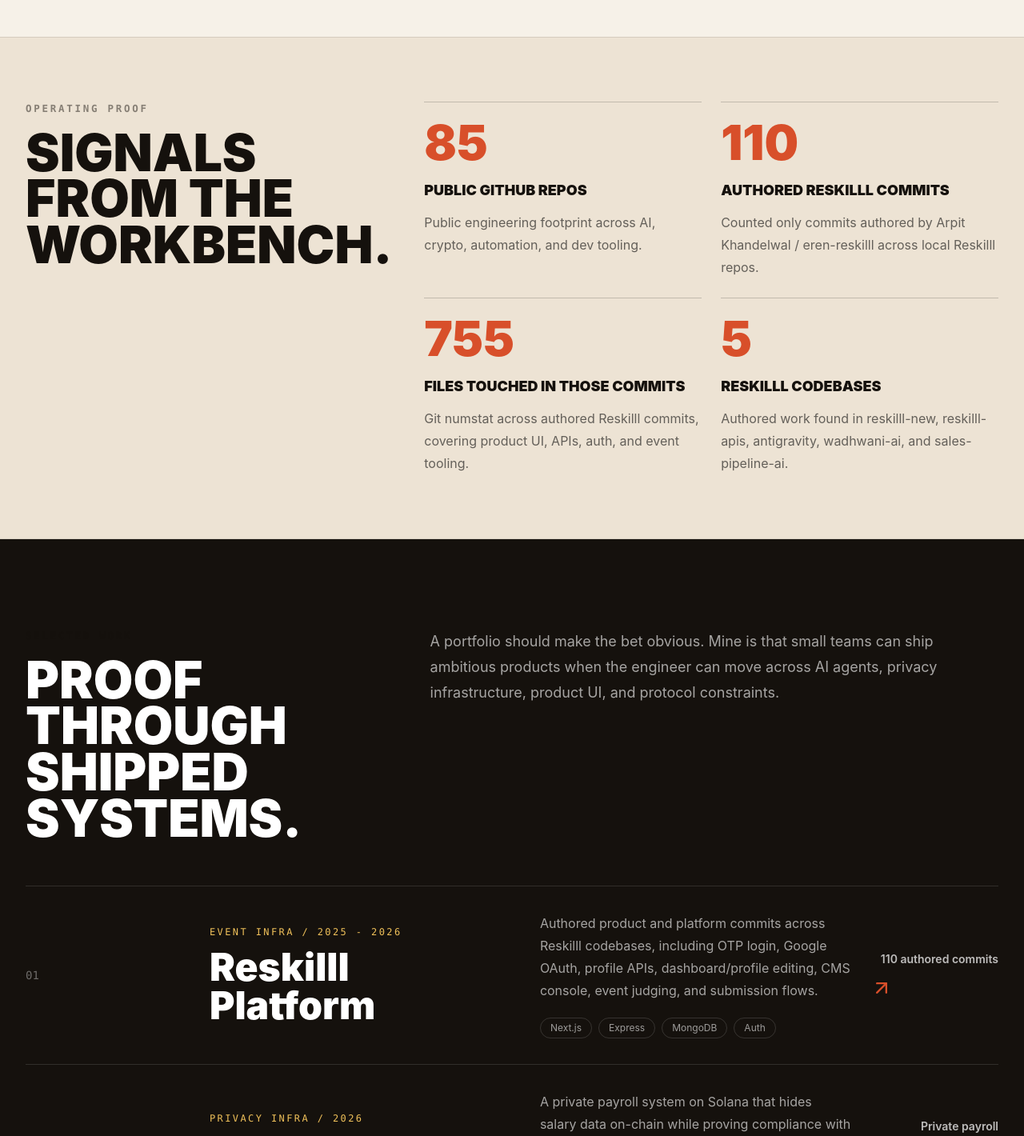
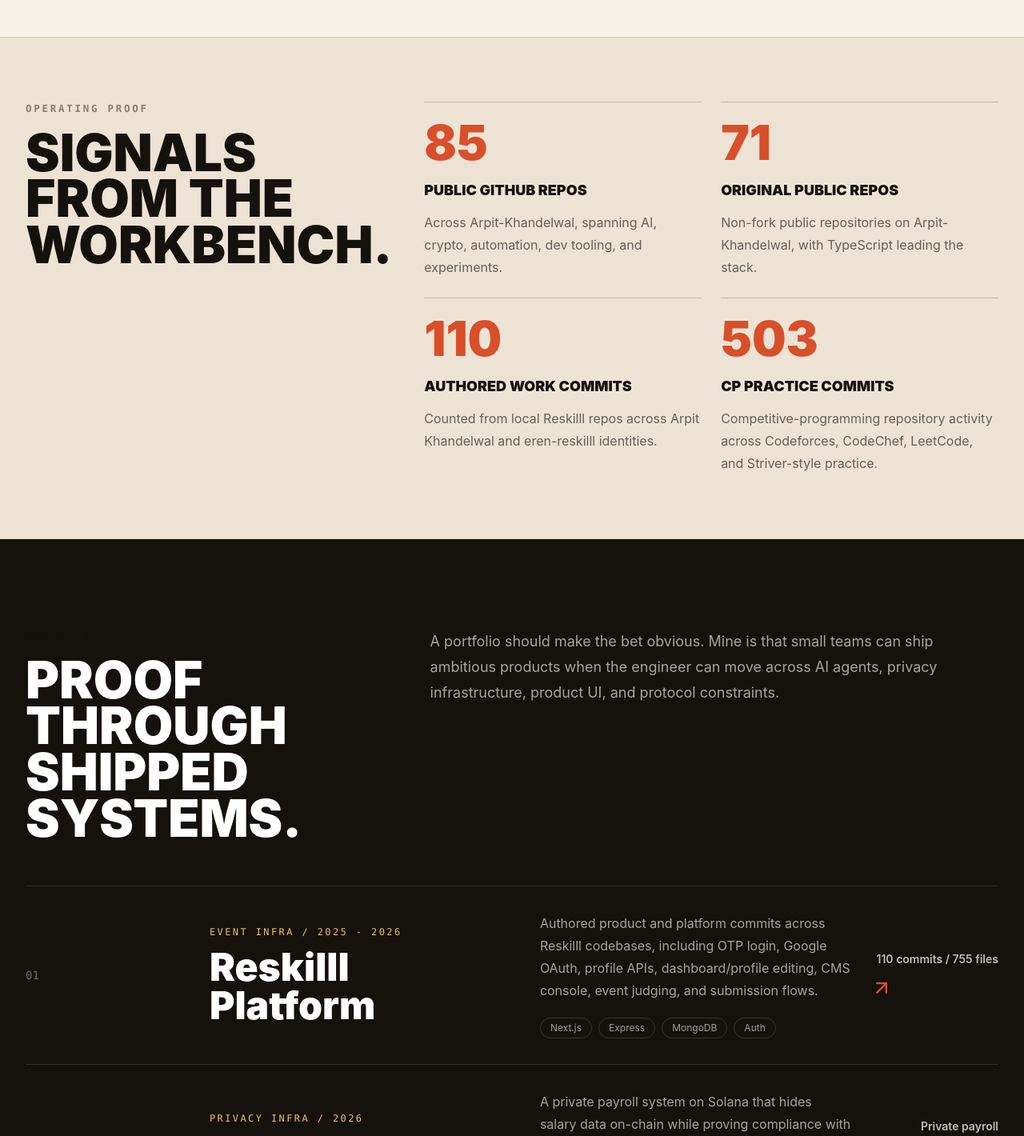
Before and after one commit to Arpit-Khandelwal/gui-portfolio, a Next.js app: page / in a window 1280 px wide. Shown: the part 1280-2700 px from the top of the page at 80% size. Built offline with nearby package versions, Linux system fonts and the light colour scheme.

Commit message:
Broaden portfolio proof metrics

```diff
--- a/app/page.tsx
+++ b/app/page.tsx
@@ -68,7 +68,7 @@
     summary:
       "Authored product and platform commits across Reskilll codebases, including OTP login, Google OAuth, profile APIs, dashboard/profile editing, CMS console, event judging, and submission flows.",
     stack: ["Next.js", "Express", "MongoDB", "Auth"],
-    metric: "110 authored commits",
+    metric: "110 commits / 755 files",
   },
   {
     title: "Dark Payroll",
@@ -126,26 +126,28 @@
   {
     value: "85",
     label: "public GitHub repos",
-    detail: "Public engineering footprint across AI, crypto, automation, and dev tooling.",
+    detail: "Across Arpit-Khandelwal, spanning AI, crypto, automation, dev tooling, and experiments.",
+  },
+  {
+    value: "71",
+    label: "original public repos",
+    detail: "Non-fork public repositories on Arpit-Khandelwal, with TypeScript leading the stack.",
   },
   {
     value: "110",
-    label: "authored Reskilll commits",
-    detail: "Counted only commits authored by Arpit Khandelwal / eren-reskilll across local Reskilll repos.",
+    label: "authored work commits",
+    detail: "Counted from local Reskilll repos across Arpit Khandelwal and eren-reskilll identities.",
   },
   {
-    value: "755",
-    label: "files touched in those commits",
-    detail: "Git numstat across authored Reskilll commits, covering product UI, APIs, auth, and event tooling.",
-  },
-  {
-    value: "5",
-    label: "Reskilll codebases",
-    detail: "Authored work found in reskilll-new, reskilll-apis, antigravity, wadhwani-ai, and sales-pipeline-ai.",
+    value: "503",
+    label: "CP practice commits",
+    detail: "Competitive-programming repository activity across Codeforces, CodeChef, LeetCode, and Striver-style practice.",
   },
 ];
 
 const projectArchive = [
+  ["CPP Practice", "503-commit competitive-programming practice archive across C++ problem solving tracks.", "https://github.com/Arpit-Khandelwal/CPP-Practice"],
+  ["LinkPeek", "URL metadata previewer built during the Kiro v Claude hackathon cycle.", "https://github.com/Arpit-Khandelwal/linkpeek-metadata-previewer"],
   ["Encrypted Games", "Confidential on-chain games built on Arcium's encrypted computation layer.", "https://github.com/Arpit-Khandelwal/encrypted-games"],
   ["Mouse Cursor AI", "AI-powered pointer for guided accessibility and interface navigation.", "https://github.com/Arpit-Khandelwal/mouse-cursor-ai"],
   ["YouTube Downloader", "FFmpeg pipeline for audio and video exports.", "https://yt.arpitkhandelwal.com"],
```
